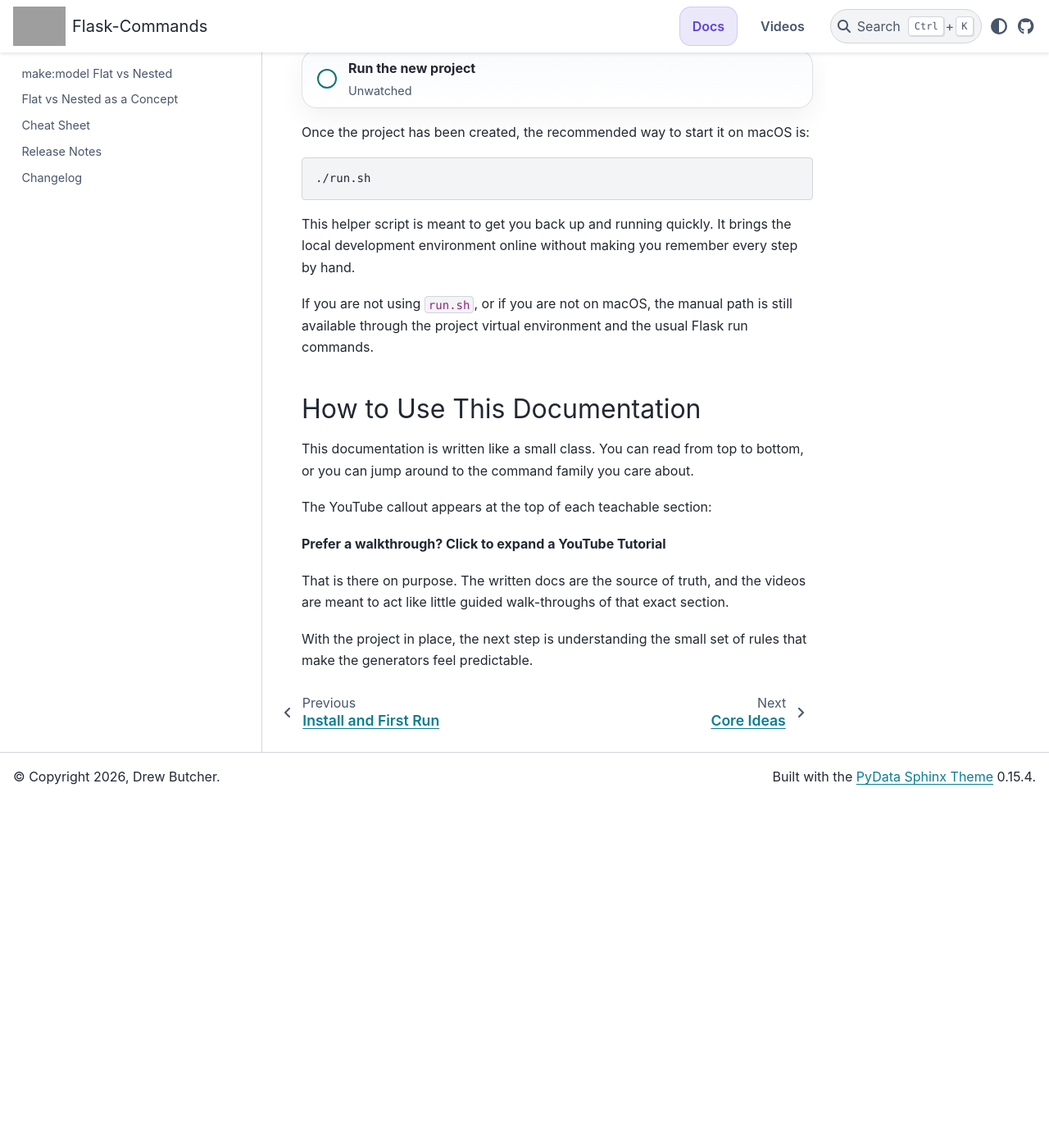
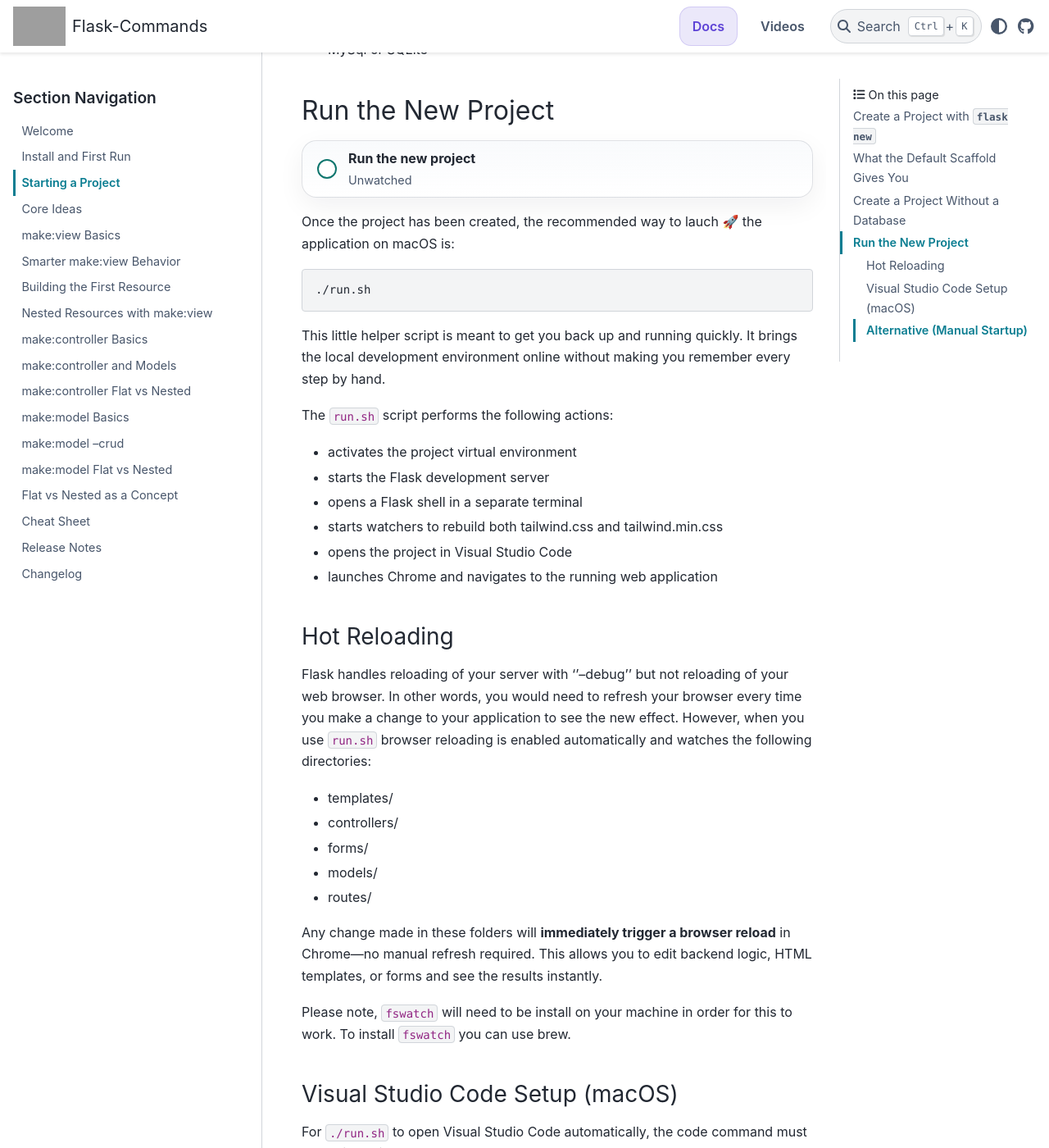
Before and after one commit to VoyagerX21/flask-commands, a Sphinx documentation site: the page built from docs/source/starting_a_project.rst, in a window 1280 px wide and 1400 px high, scrolled down 1921 px. Shown: the whole window at 82% size. Built offline with Sphinx 7.4.7 and the PyData theme 0.15.4, drawn with Linux system fonts in a browser that asks for light colours; before the commit the page ends 2897 px from its top, so only the background shows below that; some of the changed text lies outside the part shown; grey boxes are pictures that could not be loaded.

Commit message:
fix(view): keep generated root templates out of mains
- update `make_view` and wiring generation so root views created with inferred `-r`/`-c` wiring render from `app/templates/<action>.html` instead of `app/templates/mains/<action>.html`
- clarify command help text to document that autogenerated root wiring still uses the `mains` controller/route namespace while explicit dotted view names like `mains.about` keep the `mains/` template path
- revise view and wiring tests to cover the new root-template behavior and to distinguish implicit root views from explicit `mains.*` views
- normalize Sphinx doc targets in the YouTube catalog directive so grouped video sections can link reliably to docs pages
- expand and reorganize docs/video catalog content with new welcome/setup videos, doc-backed video group entries, and refreshed `make:view` / setup / core ideas guidance

```diff
--- a/docs/source/_ext/youtube_embed.py
+++ b/docs/source/_ext/youtube_embed.py
@@ -223,11 +223,14 @@
             section = nodes.section(ids=[nodes.make_id(heading)])
             title_node = nodes.title()
             if doc_target:
+                normalized_doc_target = (
+                    doc_target if doc_target.startswith("/") else f"/{doc_target}"
+                )
                 doc_link = addnodes.pending_xref(
                     "",
                     refdomain="std",
                     reftype="doc",
-                    reftarget=doc_target,
+                    reftarget=normalized_doc_target,
                     refexplicit=True,
                     refwarn=True,
                 )
--- a/docs/source/commands/smarter_make_view_behavior.rst
+++ b/docs/source/commands/smarter_make_view_behavior.rst
@@ -75,7 +75,7 @@
 And when I say **registered model**, I mean a model that already exists in
 your app and has been added to ``app/models/__init__.py``.
 
-If that last segment is not a registered model, Flask-Commands can prompt you
+If that last segment is not a registered model, Flask-Commands prompts you
 to accept or decline generating the model and using the more RESTful route
 shape.
 
--- a/docs/source/starting_a_project.rst
+++ b/docs/source/starting_a_project.rst
@@ -11,7 +11,8 @@
 .. youtube_embed:: create-a-project-with-flask-new
 
 The fastest way to begin is to scaffold a new project directory and move into
-it.
+it.  First open a terminal and navigate to where you want the new project.
+Then type the follow where ``myproject`` is the name of your new project:
 
 .. code-block:: bash
 
@@ -46,60 +47,116 @@
 project, that file is ``run.py``.
 
 The goal is not to hide Flask from you. The goal is to give you a clean
-starting structure that you can open, read, and edit right away.
+starting structure that you can open, read, and build from right away.
 
 Create a Project Without a Database
 -----------------------------------
 
 .. youtube_embed:: create-a-project-without-a-database
 
-Sometimes you want the Flask structure without the database pieces. That is
-exactly what ``--no-db`` is for.
+Sometimes you want the Flask structure without the database pieces. Introducing
+the optional flag ``--no-db``.
 
 .. code-block:: bash
 
    flask new myproject --no-db
 
-This gives you the same general Flask project structure without the database
+This gives you the same general Flask project structure above without the database
 support, models, and migration setup.
 
 That can be useful when:
 
-- you are building a simple site
+- you are building a marketing site and not collect data
 - you want to delay database decisions until later
 - you know the project does not need persistent data yet
+- you have a very specific way of handling data collection and don't want to use MySql or SQLite
 
 Run the New Project
 -------------------
 
 .. youtube_embed:: run-the-new-project
 
-Once the project has been created, the recommended way to start it on macOS is:
+Once the project has been created, the recommended way to lauch 🚀 the application
+on macOS is:
 
 .. code-block:: bash
 
    ./run.sh
 
-This helper script is meant to get you back up and running quickly. It brings
-the local development environment online without making you remember every step
-by hand.
+This little helper script is meant to get you back up and running quickly. It
+brings the local development environment online without making you remember
+every step by hand.
 
-If you are not using ``run.sh``, or if you are not on macOS, the manual path is
-still available through the project virtual environment and the usual Flask run
-commands.
+The ``run.sh`` script performs the following actions:
 
-How to Use This Documentation
------------------------------
+- activates the project virtual environment
+- starts the Flask development server
+- opens a Flask shell in a separate terminal
+- starts watchers to rebuild both tailwind.css and tailwind.min.css
+- opens the project in Visual Studio Code
+- launches Chrome and navigates to the running web application
 
-This documentation is written like a small class. You can read from top to
-bottom, or you can jump around to the command family you care about.
+Hot Reloading
+~~~~~~~~~~~~~
 
-The YouTube callout appears at the top of each teachable section:
+Flask handles reloading of your server with ''--debug'' but not reloading of
+your web browser. In other words, you would need to refresh your browser
+every time you make a change to your application to see the new effect.
+However, when you use ``run.sh`` browser reloading is enabled automatically
+and watches the following directories:
 
-**Prefer a walkthrough? Click to expand a YouTube Tutorial**
+- templates/
+- controllers/
+- forms/
+- models/
+- routes/
 
-That is there on purpose. The written docs are the source of truth, and the
-videos are meant to act like little guided walk-throughs of that exact section.
+Any change made in these folders will **immediately trigger a browser reload**
+in Chrome—no manual refresh required. This allows you to edit backend logic,
+HTML templates, or forms and see the results instantly.
+
+Please note, ``fswatch`` will need to be install on your machine in order for
+this to work.  To install ``fswatch`` you can use brew.
+
+Visual Studio Code Setup (macOS)
+~~~~~~~~~~~~~~~~~~~~~~~~~~~~~~~~
+
+For ``./run.sh`` to open Visual Studio Code automatically, the code command
+must be available in your shell.
+
+To enable this in VS Code:
+
+#. Open Visual Studio Code
+
+#. Press Cmd + Shift + P to open the Command Palette
+
+#. Search for and select:
+
+.. code-block:: bash
+
+   Shell Command: Install 'code' command in PATH
+
+#. Restart your terminal
+
+#. Verify the setup by running the following in your terminal:
+
+.. code-block:: bash
+
+   code .
+
+If Visual Studio Code opens the current directory, the setup is complete.
+
+Alternative (Manual Startup)
+~~~~~~~~~~~~~~~~~~~~~~~~~~~~
+
+If you perfer to start up manually (not using ``run.sh``), or if you are not
+on macOS, the manual startup path is still available through the project
+virtual environment and the usual Flask run commands.
+
+.. code-block:: bash
+
+   source venv/bin/activate
+   flask run --debug
 
 With the project in place, the next step is understanding the small set of
 rules that make the generators feel predictable.
```
Also changed, not shown: other parts of docs/source/commands/smarter_make_view_behavior.rst (+2 -2 lines), docs/source/_data/video_catalog.json (+29 -19 lines), docs/source/commands/core_ideas.rst (+34 -29 lines), docs/source/commands/make_view_basics.rst (+22 -21 lines), docs/source/install_and_first_run.rst (+69 -21 lines), docs/source/welcome.rst (+15 -1 lines), 4 other files.
